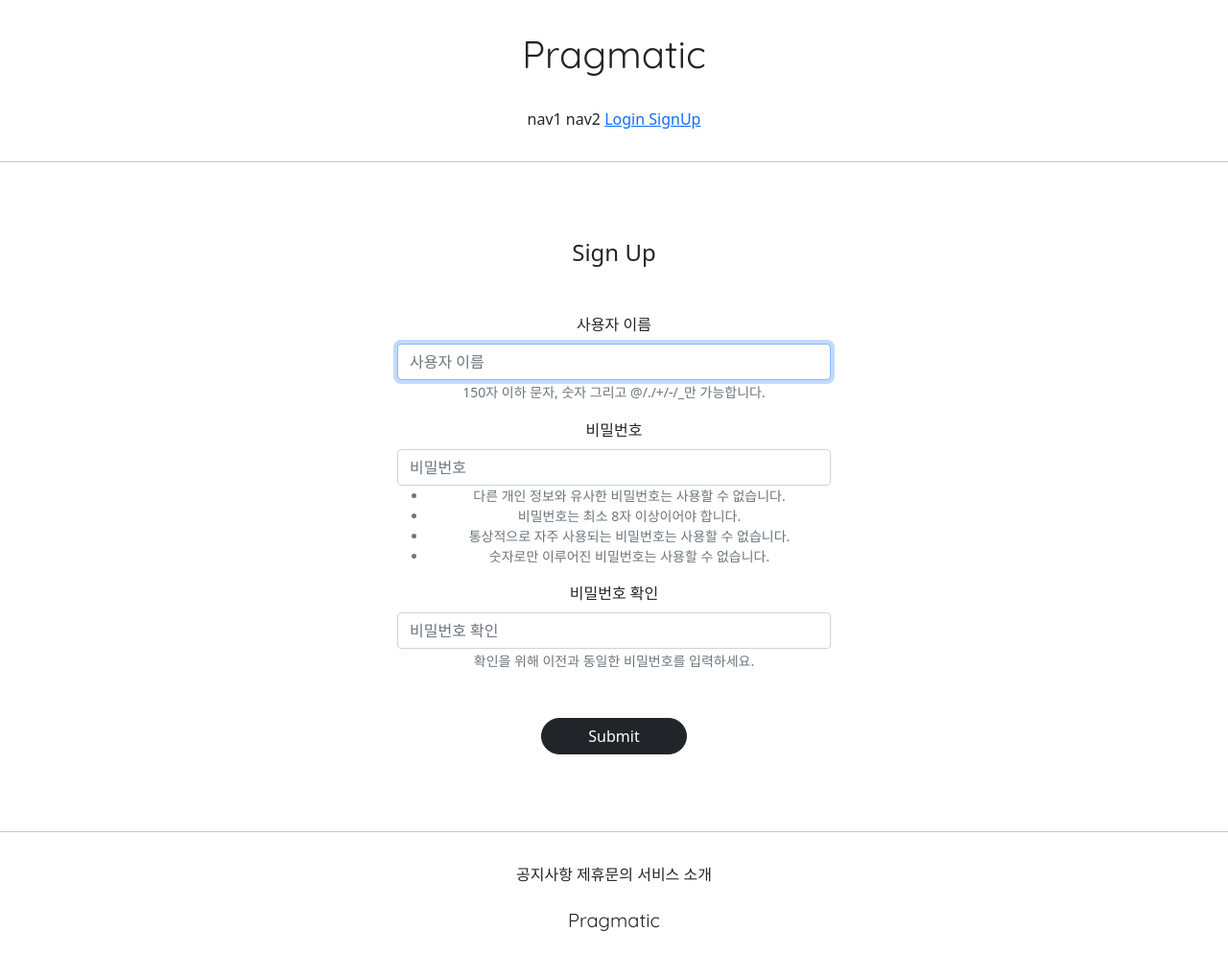
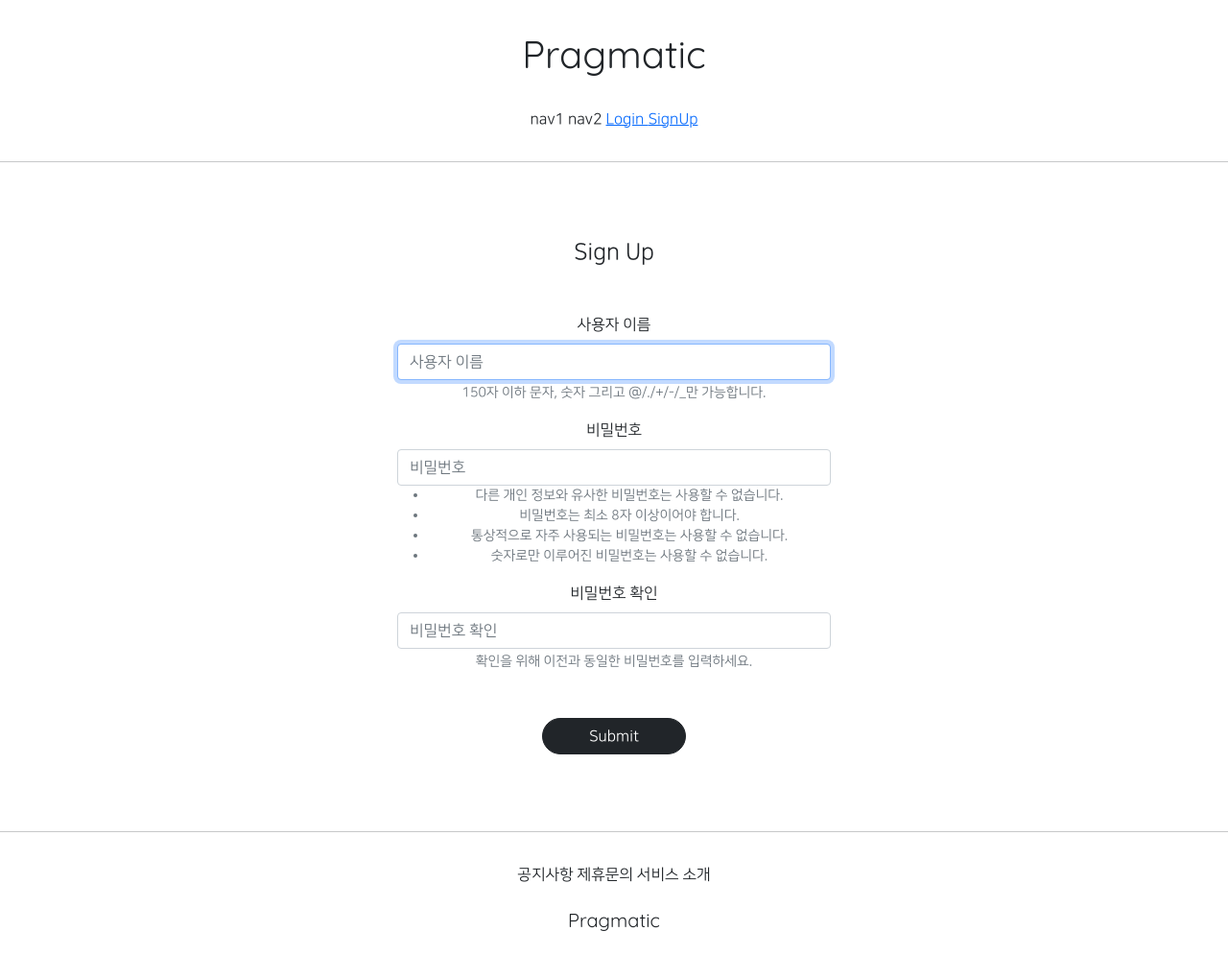
Before and after one commit to sin00528/django_project, a Django app: page /accounts/create/ in a window 1280 px wide. Shown: the whole page at 96% size. Run offline with Django 3.2, Linux system fonts and the light colour scheme; parts of the project's set-up code (start-up, migrations or seed data) failed here and were passed over; some libraries are stand-ins or nearby versions.

Commit message:
0715 commit 2

```diff
--- a/templates/base.html
+++ b/templates/base.html
@@ -1,7 +1,7 @@
 <!DOCTYPE html>
 <html lang="en">
     {% include 'head.html' %}
-<body>
+<body style="font-family: 'NanumSquareR'">
     {% include 'header.html' %}
     <hr>
     {% block content %}
--- a/templates/head.html
+++ b/templates/head.html
@@ -16,4 +16,28 @@
     {#  DEFAULT CSS LINK  #}
     <link rel='stylesheet' type='text/css' href="{% static 'base.css' %}">
 
+    {#  NanumSquareFont  #}
+    <style>
+        @font-face {
+            font-family: 'NanumSquareR';
+            src: local('NanumSquareR'),
+            url("{% static 'fonts/NanumSquareR.otf' %}") format("opentype");
+        }
+        @font-face {
+            font-family: 'NanumSquareEB';
+            src: local('NanumSquareEB'),
+            url("{% static 'fonts/NanumSquareEB.otf' %}") format("opentype");
+        }
+        @font-face {
+            font-family: 'NanumSquareB';
+            src: local('NanumSquareB'),
+            url("{% static 'fonts/NanumSquareB.otf' %}") format("opentype");
+        }
+        @font-face {
+            font-family: 'NanumSquareL';
+            src: local('NanumSquareL'),
+            url("{% static 'fonts/NanumSquareL.otf' %}") format("opentype");
+        }
+    </style>
+
 </head>
```
Also changed, not shown: static/fonts/NanumSquareB.otf (added), static/fonts/NanumSquareEB.otf (added), static/fonts/NanumSquareL.otf (added), static/fonts/NanumSquareR.otf (added).
